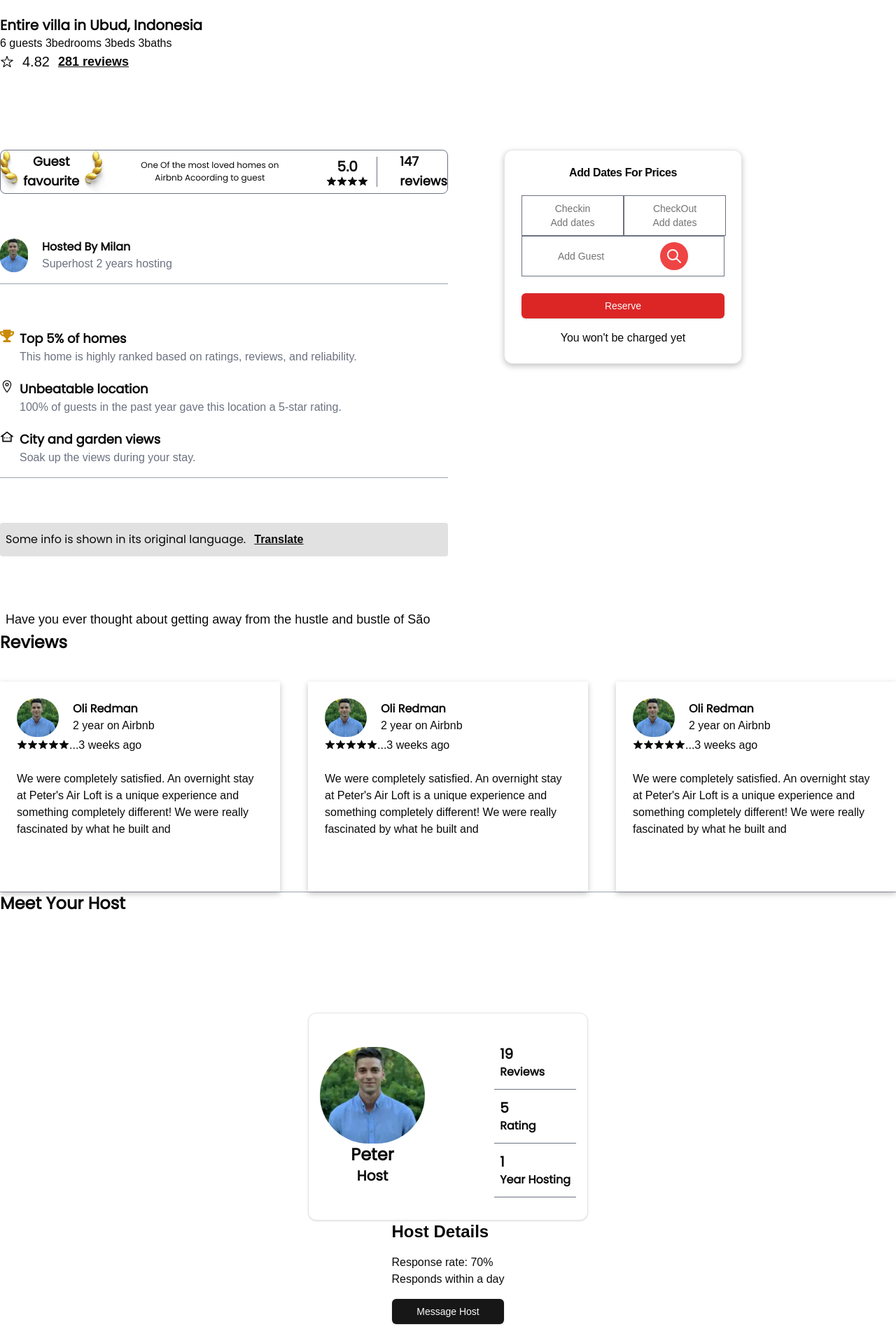
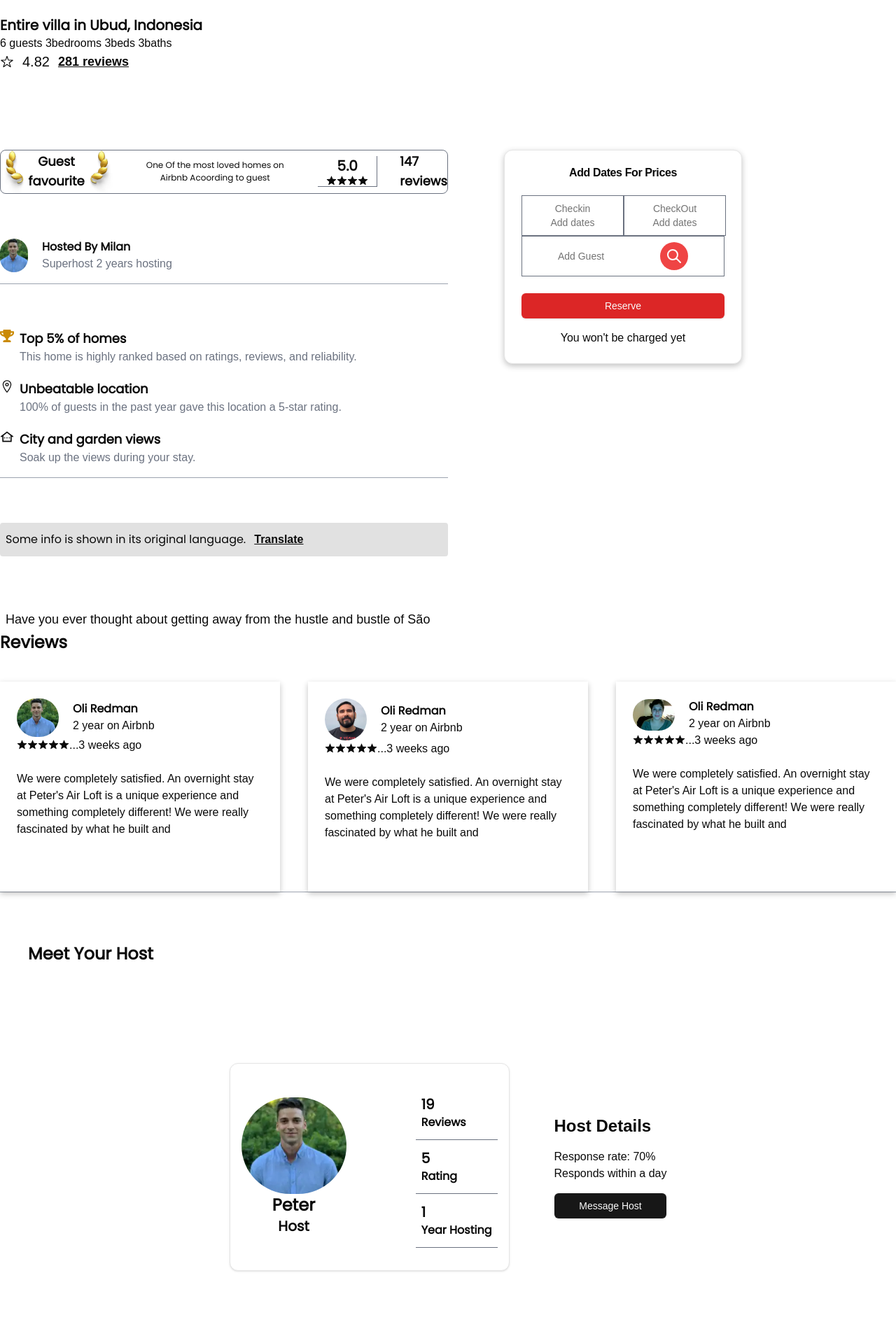
Before and after one commit to sahersaleem/airbnb-clone-next.js, a Next.js app: page /detail in a window 1280 px wide. Shown: the part 621-2520 px from the top of the page at 70% size. Built offline with nearby package versions, Linux system fonts and the light colour scheme.

Commit message:
final commit

```diff
--- a/src/app/components/Footer.tsx
+++ b/src/app/components/Footer.tsx
@@ -7,7 +7,7 @@
 import { FaInstagramSquare } from "react-icons/fa";
 const Footer = () => {
   return (
-    <div className="w-full h-auto bg-[#F7F7F7] mt-28 font-sans pb-9 overflow-x-hidden px-10">
+    <div className="w-full h-auto bg-[#F7F7F7] mt-28 font-sans pb-9 overflow-x-hidden lg:px-10">
         <Wrapper>
         <div className="flex p-7 xs:gap-y-12 lg:gap-60 lg:items-center text-[14px] justify-center xs:flex-col lg:flex-row">
       <div className="flex flex-col space-y-3">
--- a/src/app/components2/CommentSection.tsx
+++ b/src/app/components2/CommentSection.tsx
@@ -1,13 +1,15 @@
 import Image from "next/image";
 import React from "react";
 import man from "../../../public/images/man.png";
+import man2 from "../../../public/images/man2.png";
+import image from "../../../public/images/image.png";
 import { StarFilledIcon } from "@radix-ui/react-icons";
 import Wrapper from "../components/Wrapper";
-const CommentSection = () => {
+const CommentSection = ({imgSrc}:{imgSrc:any}) => {
   return (
     <div className="w-[400px] h-[300px] p-6 box  ">
       <div className="flex gap-5  items-center">
-        <Image src={man} alt="man" width={60} className="rounded-full object-cover object-center" />
+        <Image src={imgSrc} alt="man" width={60} height={60} className="rounded-full object-cover object-center h-auto" />
         <div>
           <h1 className="font-sans font-semibold">Oli Redman</h1>
           <p>2 year on Airbnb</p>
@@ -48,9 +50,9 @@
 
       <div className='xs:h-auto xs:pb-10 lg:pb-0 w-full flex  flex-wrap mt-10 gap-10 border-b border-gray-400 xs:items-center xs:justify-center lg:justify-start lg:items-start xs:px-5 lg:px-0'>
 
-    <CommentSection/>
-    <CommentSection/>
-    <CommentSection/>
+    <CommentSection imgSrc={man}/>
+    <CommentSection imgSrc={man2}/>
+    <CommentSection imgSrc={image}/>
   </div></Wrapper>
 
   )
--- a/src/app/components2/Host.tsx
+++ b/src/app/components2/Host.tsx
@@ -6,20 +6,21 @@
 import Wrapper from "../components/Wrapper";
 const Host = () => {
   return (
-    <div className="w-full xs:h-auto lg:h-[80vh] xs:px-5 lg:px-0">
-         <h1 className="font-sans font-bold text-2xl lg:mb-7 xs:mt-12 lg:mt-0 xs:px-5 lg:px-0">
-         Meet Your Host</h1>
+    <div className="w-full xs:h-auto lg:h-[80vh] xs:px-5 lg:py-8 xs:py-0 ">
+
       <Wrapper>
+      <h1 className="font-sans font-bold text-2xl lg:mb-7 xs:mt-12 lg:mt-10 xs:px-5 lg:px-5">
+      Meet Your Host</h1>
         <div className="xs:pt-10 lg:pt-28 flex justify-center flex-col items-center">
 
-          <div className="flex justify-center items-center flex-col xs:space-y-6 lg:space-y-0">
+          <div className="flex justify-center items-center xs:flex-col lg:flex-row xs:space-y-6 lg:space-y-0 lg:space-x-16">
             <Card className="xs:w-[320px] lg:w-[400px] h-auto px-4 py-8 flex justify-between">
               <div className="flex flex-col items-center justify-center">
                 <Image
                   src={man}
                   alt="man"
                   width={150}
-                  className="object-cover object-center rounded-full xs:w-[100px] lg:w-[150px]"
+                  className="object-cover object-center rounded-full xs:w-[80px] xs:h-auto lg:w-[150px]"
                 />
                 <h1 className="text-2xl font-bold font-sans">Peter</h1>
                 <h2 className="text-xl font-semibold font-sans">Host</h2>
--- a/src/app/components2/ThirdSection.tsx
+++ b/src/app/components2/ThirdSection.tsx
@@ -26,30 +26,30 @@
 const ThirdSection = () => {
   return (
     <Wrapper>
-      <div className="w-full xs:h-auto lg:h-screen flex xs:flex-col lg:flex-row gap-20 pt-28">
+      <div className="w-full xs:h-auto lg:h-screen flex xs:flex-col lg:flex-row gap-20 pt-28 overflow-x-hidden">
         {/* First div */}
         <div className=" xs:w-[100vw] lg:w-[50vw]  h-auto lg:overflow-auto space-y-16 pb-8 xs:flex lg:block xs:flex-col justify-center items-center">
-          <div className="flex border border-gray-500 rounded-lg  lg:gap-8 items-center justify-center xs:flex-col lg:flex-row">
-            <div className="flex gap-1 xs:flex items-center justify-center">
+          <div className="flex border border-gray-500 rounded-lg xs:p-8 lg:p-0 lg:gap-8 items-center justify-center xs:flex-col lg:flex-row">
+            <div className="flex gap-1 xs:flex items-center justify-center xs:px-3 ">
               {" "}
-              <Image src={imageright} alt="image" width={40} height={40} />
+              <Image src={imageright} alt="image" width={40} height={40} className="xs:w-[30px] lg:w-[40px]"/>
               <h1 className="text-lg font-sans font-semibold text-center">
                 Guest favourite
               </h1>
-              <Image src={imageleft} alt="image" width={40} height={40} />
+              <Image src={imageleft} alt="image" width={40} height={40} className="xs:w-[30px] lg:w-[40px]" />
             </div>
 
             <p className="font-sans text-center xs:text-[9px] lg:text-[12px] xs:px-2">
               One Of the most loved homes on Airbnb Acoording to guest
             </p>
-            <div className="flex flex-col border-r border-gray-500 px-3 items-center justify-center">
-              <p className="xs:text-lg lg:text-xl font-bold font-sans">5.0</p>{" "}
+            <div className="flex flex-col xs:border-b lg:border-r border-gray-500 px-3 items-center justify-center">
+              <p className="xs:text-lg lg:text-xl font-bold font-sans xs:mb-1 lg:mb-0">5.0</p>{" "}
               <div className="flex items-center justify-center">
                 <StarFilledIcon /> <StarFilledIcon /> <StarFilledIcon />{" "}
                 <StarFilledIcon />
               </div>
             </div>
-            <h1 className="lg:text-lg font-bold font-sans">147 reviews</h1>
+            <h1 className="lg:text-lg font-bold font-sans xs:mt-3 lg:mt-0">147 reviews</h1>
           </div>
 
           <div className="flex gap-5  border-b border-gray-400 pb-4">
```
Also changed, not shown: public/images/image.png (added), public/images/man2.png (added).
